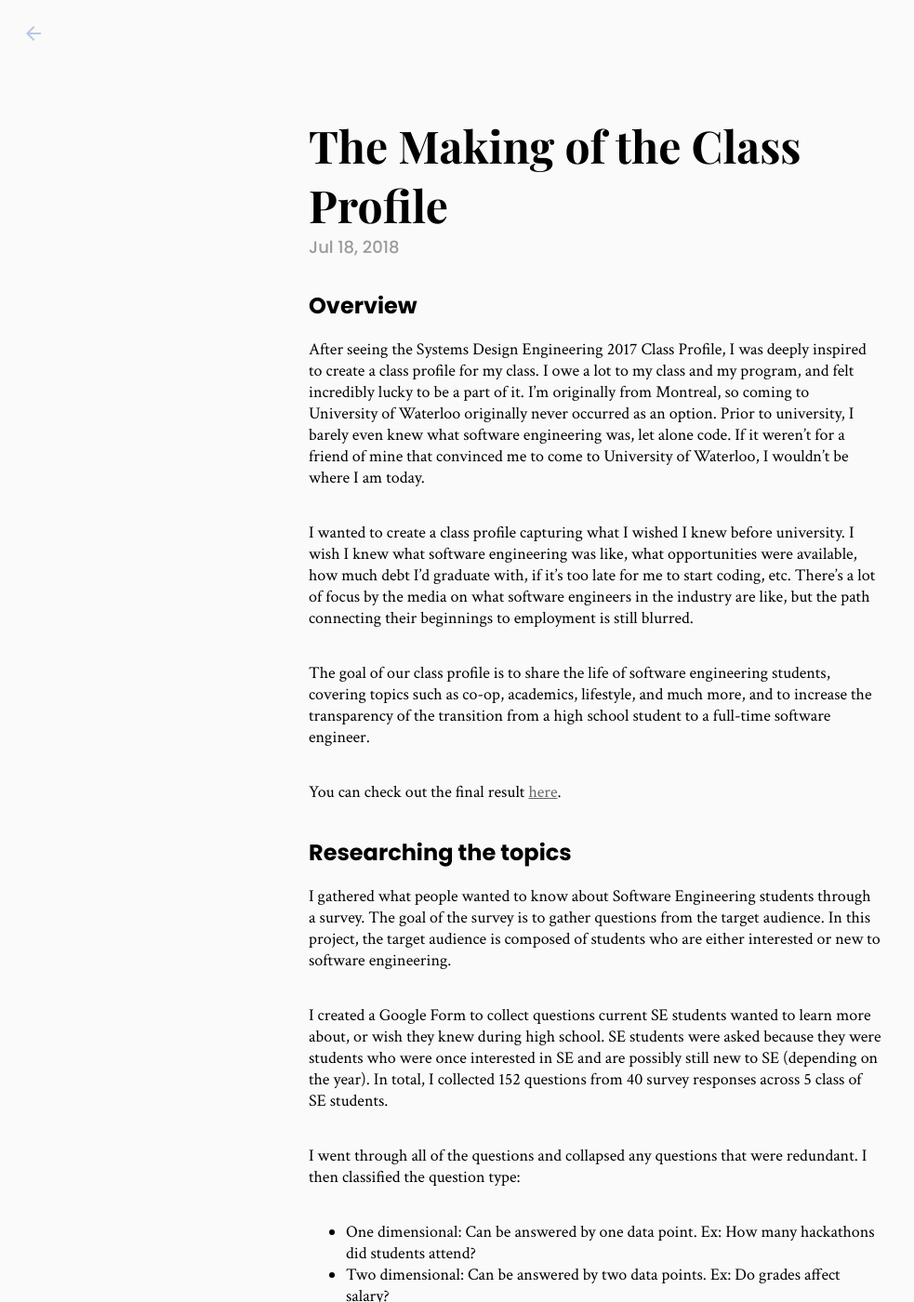
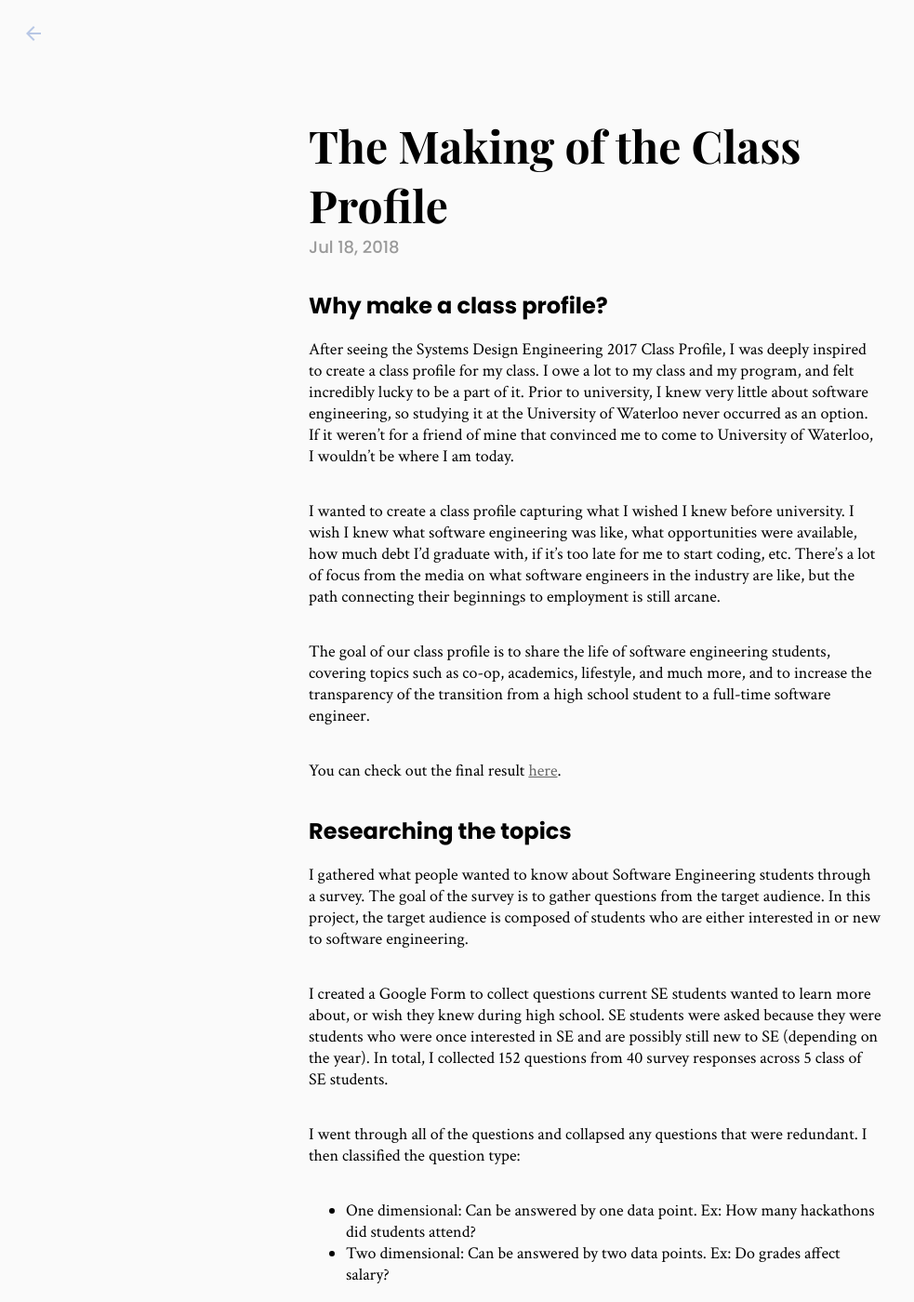
Before and after one commit to andyzg/blog.andyzhang.net, a Jekyll site: the page built from published/_posts/2018-07-18-The-Making-of-the-Class-Profile.md, in a window 1280 px wide and 1400 px high. Shown: the whole window at 93% size, without its empty margins (0-983 px from the left). Built offline with Jekyll 4.4.1, drawn with Linux system fonts in a browser that asks for light colours; some of the changed text lies outside the part shown.

Commit message:
Edits from Cluc

```diff
--- a/published/_posts/2018-07-18-The-Making-of-the-Class-Profile.md
+++ b/published/_posts/2018-07-18-The-Making-of-the-Class-Profile.md
@@ -7,17 +7,17 @@
 published: true
 ---
 
-## Overview
-After seeing the Systems Design Engineering 2017 Class Profile, I was deeply inspired to create a class profile for my class. I owe a lot to my class and my program, and felt incredibly lucky to be a part of it. I’m originally from Montreal, so coming to University of Waterloo originally never occurred as an option. Prior to university, I barely even knew what software engineering was, let alone code. If it weren’t for a friend of mine that convinced me to come to University of Waterloo, I wouldn’t be where I am today.
+## Why make a class profile?
+After seeing the Systems Design Engineering 2017 Class Profile, I was deeply inspired to create a class profile for my class. I owe a lot to my class and my program, and felt incredibly lucky to be a part of it. Prior to university, I knew very little about software engineering, so studying it at the University of Waterloo never occurred as an option. If it weren’t for a friend of mine that convinced me to come to University of Waterloo, I wouldn’t be where I am today.
 
-I wanted to create a class profile capturing what I wished I knew before university. I wish I knew what software engineering was like, what opportunities were available, how much debt I’d graduate with, if it’s too late for me to start coding, etc. There’s a lot of focus by the media on what software engineers in the industry are like, but the path connecting their beginnings to employment is still blurred.
+I wanted to create a class profile capturing what I wished I knew before university. I wish I knew what software engineering was like, what opportunities were available, how much debt I’d graduate with, if it’s too late for me to start coding, etc. There’s a lot of focus from the media on what software engineers in the industry are like, but the path connecting their beginnings to employment is still arcane.
 
 The goal of our class profile is to share the life of software engineering students, covering topics such as co-op, academics, lifestyle, and much more, and to increase the transparency of the transition from a high school student to a full-time software engineer.
 
 You can check out the final result [here](https://classprofile.andyzhang.net).
 
 ## Researching the topics
-I gathered what people wanted to know about Software Engineering students through a survey. The goal of the survey is to gather questions from the target audience. In this project, the target audience is composed of students who are either interested or new to software engineering.
+I gathered what people wanted to know about Software Engineering students through a survey. The goal of the survey is to gather questions from the target audience. In this project, the target audience is composed of students who are either interested in or new to software engineering.
 
 I created a Google Form to collect questions current SE students wanted to learn more about, or wish they knew during high school. SE students were asked because they were students who were once interested in SE and are possibly still new to SE (depending on the year). In total, I collected 152 questions from 40 survey responses across 5 class of SE students.
 
@@ -29,7 +29,7 @@
 Afterwards, I removed questions that were too specific or could not be included in the survey (dating life, sex, etc.). The latter questions were separated into a second anonymous class survey and is not associated with this class profile.
 
 ## Designing the survey
-The main challenge with surveying our class was to get a high response rate. My goal was to get an 80% response rate, so I made several compromises to the survey:
+One of the main challenges was trying to get a high response rate. Since the survey involved sharing personal data, students were more likely to be reluctant to respond. My goal was to get an 80% response rate, so I made several compromises to the survey:
 
 - It should take 15 minutes to respond, meaning we had to cut questions.
 - Its responses should not be seen by any students including myself. The technicalities are discussed in the section below.
@@ -106,13 +106,6 @@
 I evaluated the one way ANOVA p-value from the groups to determine if there was a significant difference. If the p-value was lower than 0.05, it means that there is a significant difference between the groups. In statistical terms, it meant that there was a dependent variable who’s value can be affected by the independent variable. In most cases, grades and salary were the dependent variables.
 
 
-## Writing the content
-
-By this point, I had all of the findings I needed to start writing the content accompanying the findings. I worked on prioritizing all of the findings based on the story I wanted to share with prospective and current students.
-
-I split the content based on the types of audiences: those who want to skim the profile, and those who want to read more in-depth. Similar to the SYDE 2017 class profile, for each section, I focused on a one-liner, answering “If there was one takeaway from this section, what would it be?” Below the one-liner, I focused on elaborating on the findings, providing extra explanations if needed.
-
-
 ## Designing the page
 
 As I wrote the report, I borrowed a lot of inspiration from other reports such as SYDE 2017 class profile, HackerRank’s Developer Skills Report, and more. The report needed to be representative of what brought our class together, and that was software engineering.
@@ -149,4 +142,8 @@
 
 There was something new to learn in each part of the process. For example, learning how to make isometric illustrations, familiarizing myself with Jupyter notebook, studying ANOVA on Wikipedia, and much more. Applying these learnings was just as fulfilling as learning them, making the process enjoyable from start to finish.
 
+Thank you Christopher Luc for reviewing the draft of this post. Chris was
+integral in designing many parts of the process and pointing me in the right
+direction for statistical tests. Learn more about what he's up to on his [Medium](https://medium.com/@chrisjluc)!
+
 If you’re interested in learning more about the process behind our class profile, I’d love to chat! You can reach out to me via email ([andzhng@gmail.com](mailto:andzhng@gmail.com?subject=Hello)) or give me a shout on [Twitter](https://twitter.com/andyzg3)!
```
Also changed, not shown: other parts of published/_posts/2018-07-18-The-Making-of-the-Class-Profile.md (+2 -2 lines).
